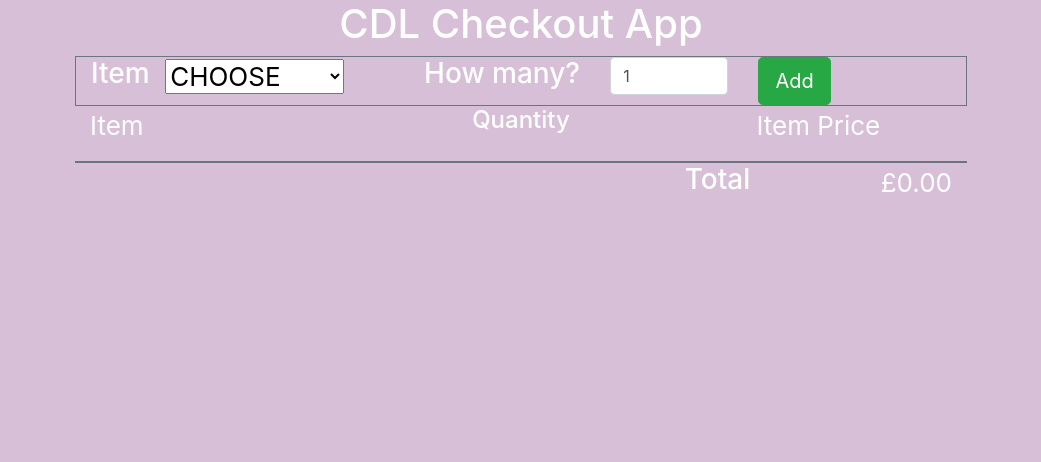
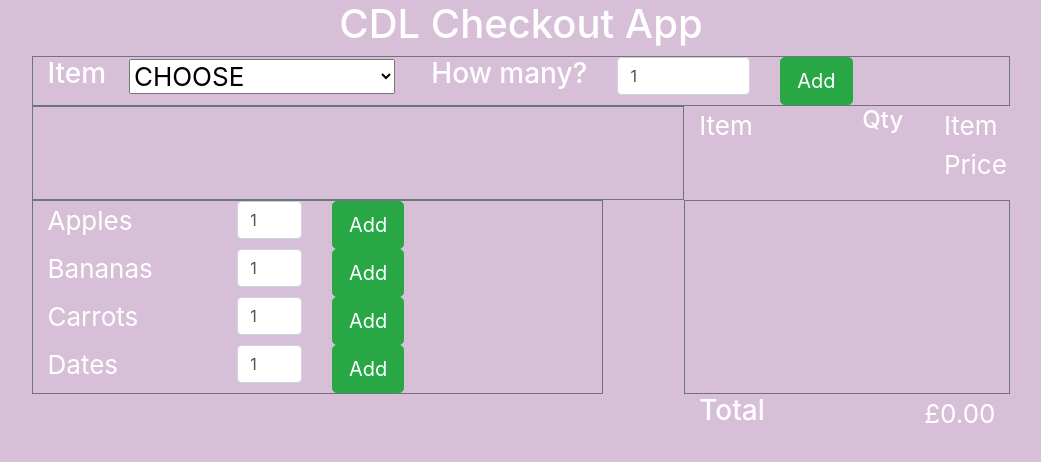
Before and after one commit to katiep28/cdl-checkout-system, a React (Create React App) app: page / in a window 1280 px wide. Shown: the top 462 px of the page, without its empty margins (119-1160 px from the left). Built offline with nearby package versions, Linux system fonts and the light colour scheme.

Commit message:
initial draft of new layout

```diff
--- a/src/App.js
+++ b/src/App.js
@@ -1,7 +1,8 @@
 import React from 'react';
 // import logo from './logo.svg';
 import AddItem from './AddItem';
-import ListItem from './ListItem';
+import ListItems from './ListItems';
+import ListBasket from './ListBasket';
 import './App.css';
 import pricingData from './data/pricingData.json';
 
@@ -103,17 +104,18 @@ class App extends React.Component {
         </div>
 
         <div className="row paddingabove ">
-          <div className="col-1 col-lg-4">
+        <div className="col-12 col-lg-8 border border-secondary border-thick"/>
+          <div className="col-1 col-lg-2">
             <p align="left">
               Item
             </p>
           </div>
-          <div className="col-10 col-lg-4">
-            <h4 align="center">
-              Quantity
+          <div className="col-10 col-lg-1">
+            <h4 align="left">
+              Qty
             </h4>
           </div>
-          <div className="col-1 col-lg-4">
+          <div className="col-1 col-lg-1">
             <p align="center">
               Item Price
             </p>
@@ -121,10 +123,26 @@ class App extends React.Component {
         </div>
 
         <div className="row paddingbelow ">
-          <div className="col-12 col-lg-12 border border-secondary border-thick" >
+        <div className="col-12 col-lg-7 border border-secondary border-thick">
+              <ol className="list-group">
+              {items.map(item => {
+                return <ListItems
+                  addToBasketFunc={this.addToBasket}
+                  item={item.item}
+                  name={item.name}
+                  price={item.price}
+                  offer={item.offer}
+                  id={item.item}
+                  key={item.item}
+                />
+              })}
+            </ol>
+        </div>
+        <div className="col-1 col-lg-1"/>
+          <div className="col-12 col-lg-4 border border-secondary border-thick" >
             <ol className="list-group">
               {this.state.shoppingBasket.map(item => {
-                return <ListItem
+                return <ListBasket
                   name={item.name}
                   qty={item.qty}
                   itemTotal={item.itemTotal}
@@ -134,7 +152,7 @@ class App extends React.Component {
               })}
             </ol>
           </div>
-        </div>
+          </div>
         <div className="row">
           <div className="col-8 col-lg-8" />
           <div className="col-2 col-lg-2">
--- a/src/ListItem.js
+++ b/src/ListBasket.js
@@ -1,6 +1,6 @@
 import React from "react";
 
-class ListItem extends React.Component {
+class ListBasket extends React.Component {
 
   render() {
     return (
@@ -11,12 +11,12 @@ class ListItem extends React.Component {
             {this.props.name}
           </div>
         </div>
-        <div className="col-4 col-lg-4">
+        <div className="col-2 col-lg-2">
           <div className="qty" align="right">
             {this.props.qty}
           </div>
         </div>
-        <div className="col-4 col-lg-4">
+        <div className="col-6 col-lg-6">
           <div className="itemPrice" align="right">
             {this.props.itemTotal.toLocaleString("en",{style: "currency", currency:"GBP"})}
 
@@ -26,4 +26,4 @@ class ListItem extends React.Component {
     );
   }
 }
-export default ListItem;
+export default ListBasket;
--- /dev/null
+++ b/src/ListItems.js
@@ -0,0 +1,98 @@
+import React from "react";
+import DropDown from './DropDown';
+
+class ListItems extends React.Component {
+  state = {
+    itemQty: 1,
+    itemToAddObj: {
+                  name:"",
+                  price: 0,
+                  qty: 0,
+                  itemTotal:0,
+                  offer: {}
+                  }
+  }
+  updateItem = (event) => {
+    this.setState({
+      name: event.target.value
+    })
+  }
+  updateItemQty = (event) => {
+    this.setState({
+      itemQty: event.target.value
+    })
+  }
+
+  handleClick = () => {
+
+    if (this.state.itemQty === "") {
+      alert("ERROR: You must enter a quantity greater than 0 before pressing the ADD button");
+    }
+    // Need to update the quantity value and the itemTotal in the object
+    const tempObj = {item: this.props.item,
+                     name: this.props.name,
+                     qty: this.state.itemQty,
+                     price: this.props.price,
+                     itemTotal: Math.round(this.state.itemQty * this.props.price * 100)/100,
+                     offer: this.props.offer};
+
+    // const tempObj = this.state.itemToAddObj;
+
+    // Object.assign(tempObj, tempQty);
+
+    // this.setState({
+    //   itemToAddObj:{
+    //     qty: tempObj.qty,
+    //     itemTotal: tempObj.itemTotal
+    //   }
+    // });
+
+    // this.props.addToBasketFunc(this.state.itemToAddObj);
+    this.props.addToBasketFunc(tempObj);
+    this.setState({
+      itemQty: 1,
+    });
+  }
+
+  // saveItem = (name) => {
+
+  //    const selectedItem = this.props.itemArray.filter(item => item.name === name);
+
+  //    this.setState({
+  //      itemToAddObj: {
+  //                     name: name,
+  //                     price: selectedItem[0].price,
+  //                     qty: 0,
+  //                     itemTotal: 0,
+  //                     offer: selectedItem[0].offer
+  //                   }
+  //   });
+
+
+  render() {
+    return (
+      <div className="row paddingabove">
+        <div className="col-12 col-lg-4">
+          {this.props.name}
+        </div>
+        <div className="col-12 col-lg-2">
+          <input
+            id="addItemQty"
+            type="number"
+            className="form-control"
+            value={this.state.itemQty}
+            onChange={this.updateItemQty} />
+        </div>
+
+        <div className="col-12 col-lg-4">
+           <button type="button"
+                   className="btn btn-success btn-lg"
+                   onClick={this.handleClick}>Add
+           </button>
+        </div>
+       </div >
+    );
+  }
+}
+
+export default ListItems;
--- a/src/data/pricingData.json
+++ b/src/data/pricingData.json
@@ -1,24 +1,28 @@
 {
     "item": [
-        {"name":"A",
+        {"item": "A",
+          "name":"Apples",
          "price":0.50,
          "offer":{
             "type":"multibuy",
             "qualqty":3,
             "discount":0.20
         }},
-        {"name":"B",
+        {"item":"B",
+          "name":"Bananas",
          "price":0.30,
          "offer":{
             "type":"multibuy",
             "qualqty":2,
             "discount":0.15
            }},
-        {"name":"C",
+        {"item":"C",
+          "name":"Carrots",
          "price":0.30,
          "offer":{
            }},
-        {"name":"D",
+        {"item":"D",
+          "name":"Dates",
          "price":0.15,
          "offer":{
            }}
```
